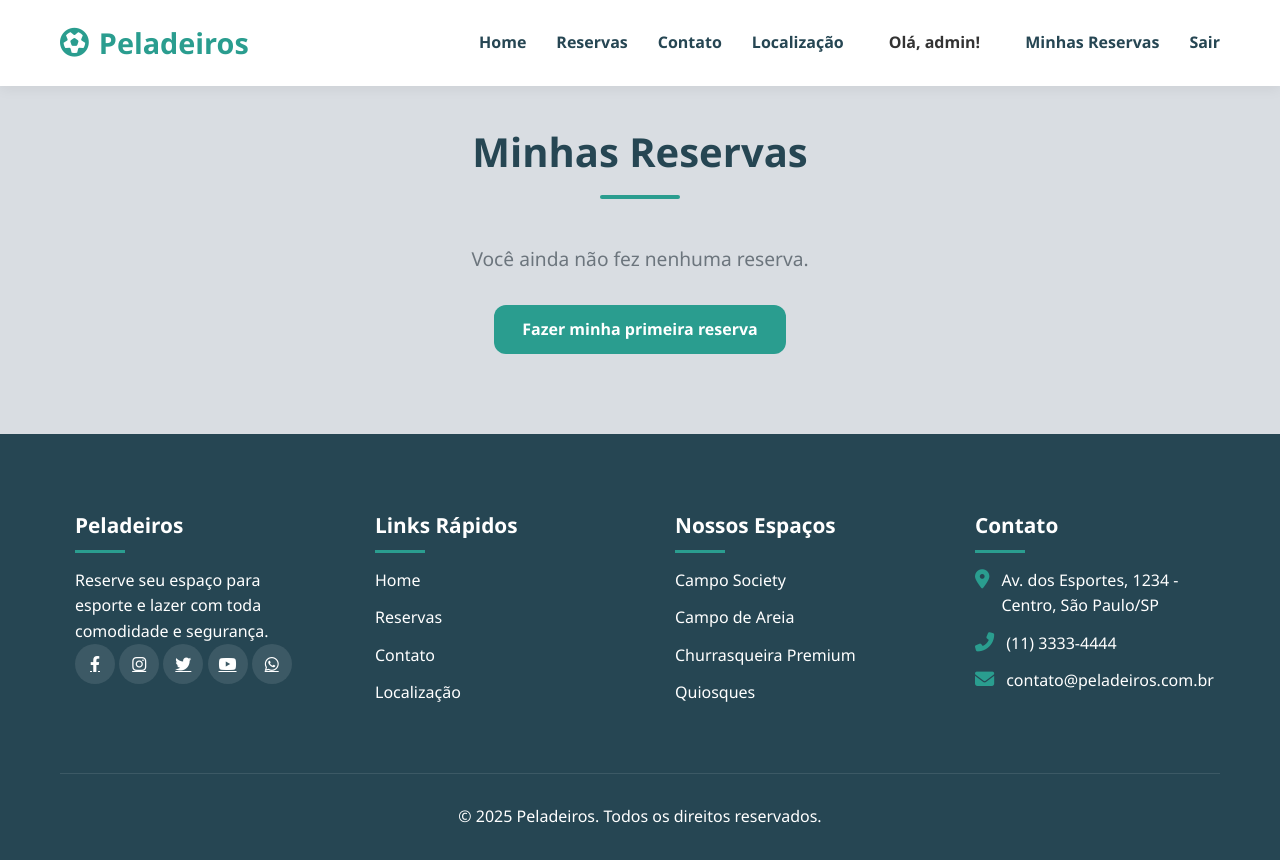
After one commit to paulovitor30101982/peladeiros_project, a Django app: page /minhas-reservas/ in a window 1280 px wide. The commit adds this page. Run offline with Django 5.2, Linux system fonts and the light colour scheme; a user stored in the database is signed in; data comes from the database, SQL or seed files in the repository; both versions use the stored data as it was after the commit.

Commit message:
Criação Pagina Minhas Reservas

```diff
--- a/core/urls.py
+++ b/core/urls.py
@@ -10,5 +10,5 @@ urlpatterns = [
     path('entrar/', views.entrar, name='entrar'),
     path('sair/', views.sair, name='sair'),
     path('finalizar-reserva/', views.finalizar_reserva, name='finalizar_reserva'),
-
+    path('minhas-reservas/', views.minhas_reservas, name='minhas_reservas'),
 ]
--- a/core/views.py
+++ b/core/views.py
@@ -191,3 +191,17 @@ def finalizar_reserva(request):
             return JsonResponse({'status': 'error', 'message': f'Ocorreu um erro interno: {str(e)}'}, status=500)
 
     return JsonResponse({'status': 'error', 'message': 'Método não permitido.'}, status=405)
+
+# --- NOVA VIEW PARA A PÁGINA "MINHAS RESERVAS" ---
+@login_required(login_url='/entrar/') # Garante que apenas usuários logados possam ver a página
+def minhas_reservas(request):
+    """
+    Busca e exibe todas as reservas feitas pelo usuário logado.
+    """
+    # Filtra as reservas para pegar apenas as do usuário atual, ordenadas da mais recente para a mais antiga
+    reservas_do_usuario = Reserva.objects.filter(usuario=request.user).order_by('-data_criacao')
+
+    context = {
+        'reservas': reservas_do_usuario
+    }
+    return render(request, 'minhas_reservas.html', context)
--- a/templates/base.html
+++ b/templates/base.html
@@ -42,6 +42,7 @@
 
                     {% if user.is_authenticated %}
                         <li><span style="color: #333; font-weight: 600; padding: 0 15px;">Olá, {{ user.first_name|default:user.username }}!</span></li>
+                        <li><a href="{% url 'minhas_reservas' %}">Minhas Reservas</a></li>
                         <li><a href="{% url 'sair' %}">Sair</a></li>
                     {% else %}
                         <li><a href="{% url 'entrar' %}">Entrar</a></li>
--- /dev/null
+++ b/templates/minhas_reservas.html
@@ -0,0 +1,45 @@
+{% extends 'base.html' %}
+{% load static %}
+
+{% block title %}Minhas Reservas - Peladeiros{% endblock %}
+
+{% block content %}
+<section class="user-reservations" style="padding-top: 120px; padding-bottom: 80px;">
+    <div class="container">
+        <h2 class="section-title">Minhas Reservas</h2>
+
+        {% if reservas %}
+            <div class="reservations-list" style="display: flex; flex-direction: column; gap: 20px;">
+                {% for reserva in reservas %}
+                    <div class="reserva-card" style="background: white; border-radius: var(--border-radius); box-shadow: var(--box-shadow); padding: 25px; display: flex; justify-content: space-between; align-items: center;">
+                        <div>
+                            <h3 style="color: var(--dark); margin-bottom: 10px;">{{ reserva.espaco.nome }}</h3>
+                            <p style="color: var(--gray); margin-bottom: 5px;">
+                                <i class="fas fa-calendar-alt" style="margin-right: 8px; color: var(--primary);"></i>
+                                <strong>Data:</strong> {{ reserva.data_inicio|date:"d/m/Y" }}
+                            </p>
+                            <p style="color: var(--gray);">
+                                <i class="fas fa-clock" style="margin-right: 8px; color: var(--primary);"></i>
+                                <strong>Horário:</strong> {{ reserva.data_inicio|date:"H:i" }} - {{ reserva.data_fim|date:"H:i" }}
+                            </p>
+                        </div>
+                        <div style="text-align: right;">
+                            <p style="font-size: 1.5rem; font-weight: 700; color: var(--primary); margin-bottom: 10px;">
+                                R$ {{ reserva.preco_final|stringformat:"d" }}
+                            </p>
+                            <span style="background-color: #e9f5f4; color: #2a9d8f; padding: 5px 10px; border-radius: 20px; font-weight: 600; text-transform: capitalize;">
+                                {{ reserva.status }}
+                            </span>
+                        </div>
+                    </div>
+                {% endfor %}
+            </div>
+        {% else %}
+            <p style="text-align: center; font-size: 1.2rem; color: var(--gray);">Você ainda não fez nenhuma reserva.</p>
+            <div style="text-align: center; margin-top: 30px;">
+                <a href="{% url 'reservas' %}" class="btn">Fazer minha primeira reserva</a>
+            </div>
+        {% endif %}
+    </div>
+</section>
+{% endblock %}
```
Also changed, not shown: db.sqlite3.
